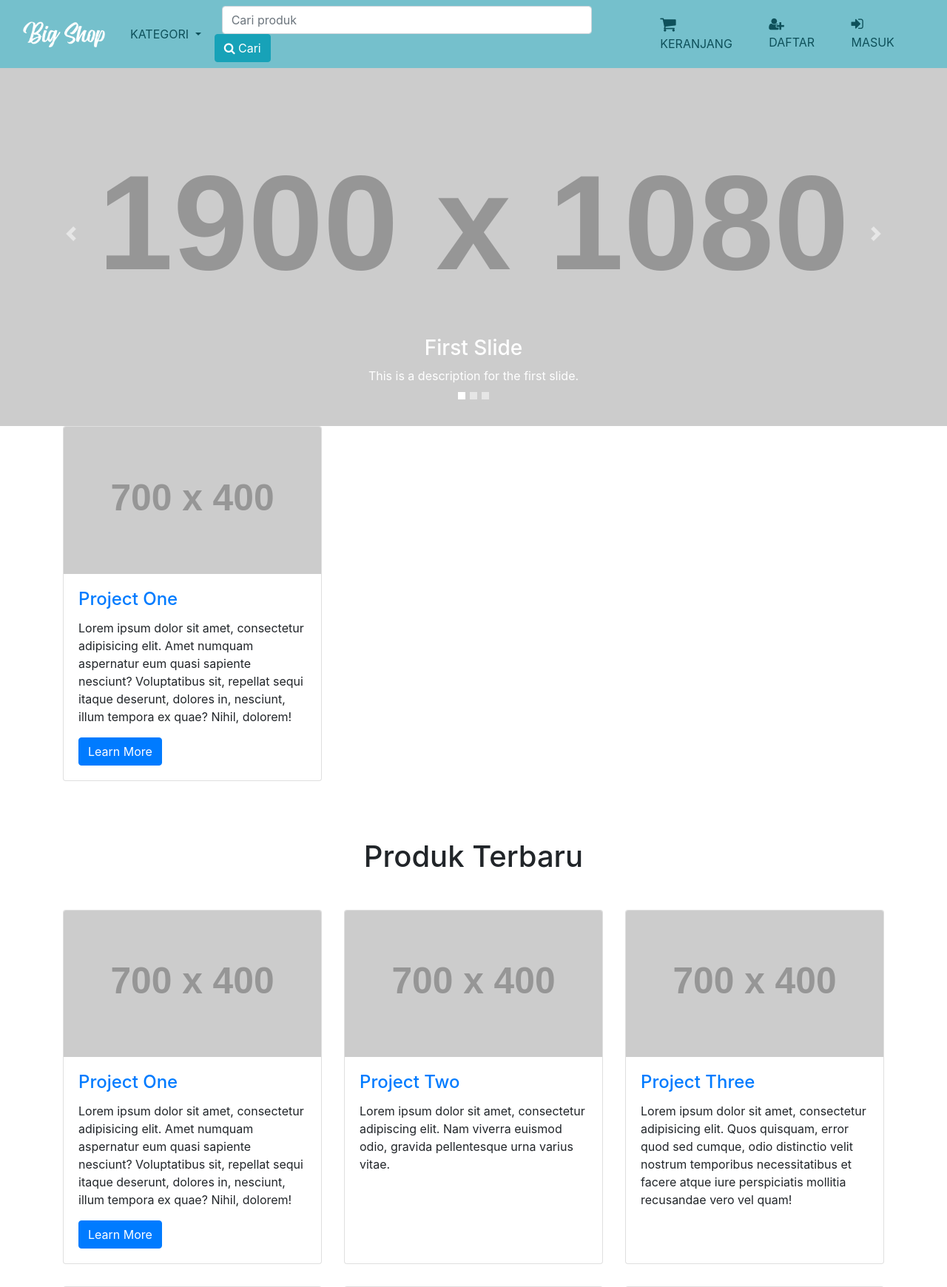
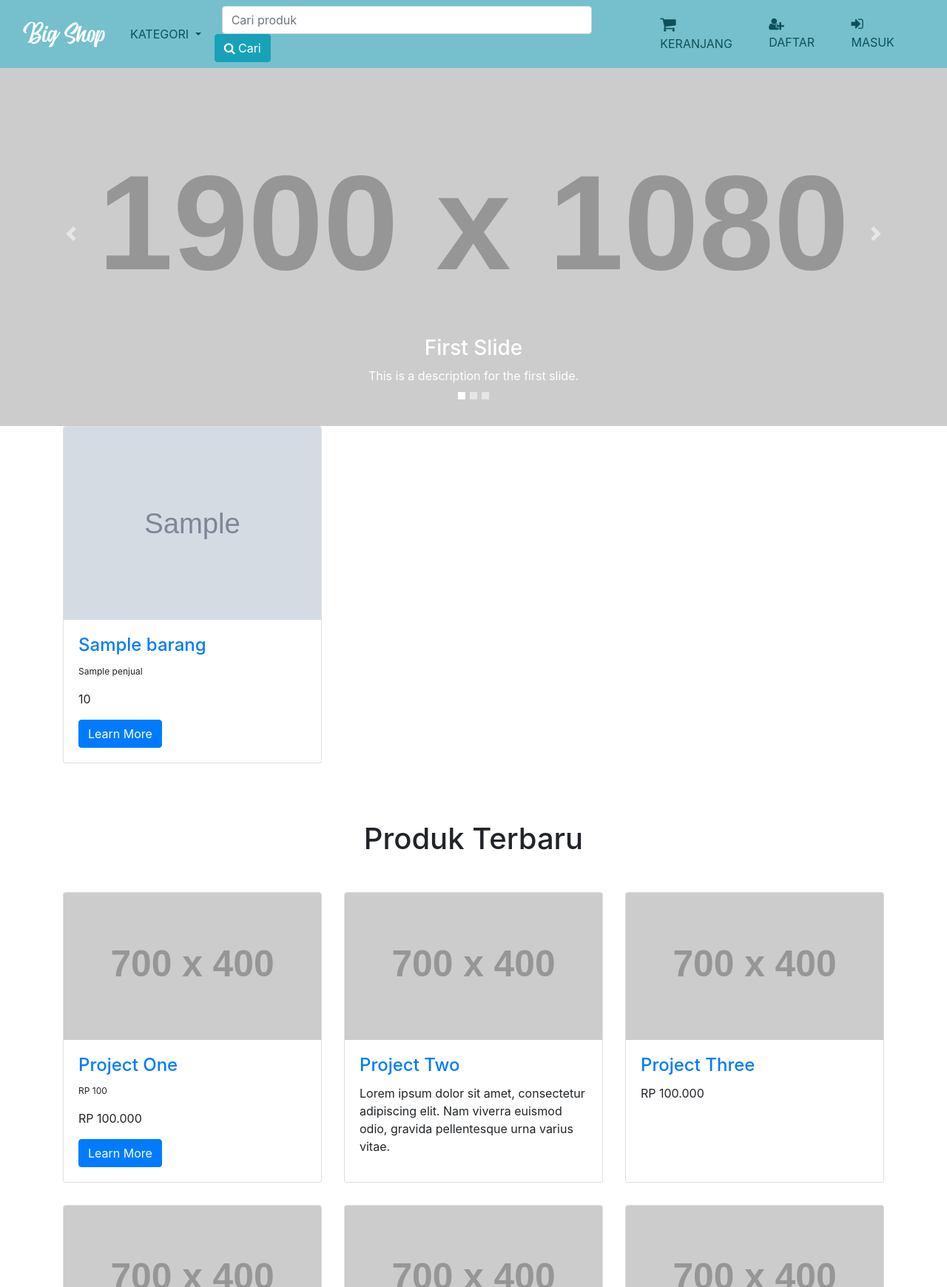
Before and after one commit to rafiffalih13/TubesWebpro2.0, a CodeIgniter app: page /webproci/ in a window 1280 px wide. Shown: the top 1740 px of the page at 74% size. Run offline with CodeIgniter, Linux system fonts and the light colour scheme; tables that the repository leaves empty hold one stand-in row (values such as "Sample post"); grey boxes marked "Sample" are stand-in pictures; grey boxes labelled with a size stand in for pictures from a placeholder-image service; some libraries are stand-ins or nearby versions.

Commit message:
balikin loop

```diff
--- a/application/models/m_home.php
+++ b/application/models/m_home.php
@@ -7,7 +7,13 @@
                 //         parent::__construct();
                 // }
                 public function get_data_barang() {
-                        return $this->db->get('barang')->result();
+               		// return $this->db->get('barang')->result();
+
+               		$this->db->select('*');
+					$this->db->from('barang');
+					$this->db->join('akun_penjual', 'barang.username = akun_penjual.username');
+					return $this->db->get()->result();
                 }
+
         }
 ?>
--- a/application/views/navbar.php
+++ b/application/views/navbar.php
@@ -10,15 +10,15 @@
     <title>Home</title>
 
     <!-- Bootstrap core CSS -->
-    <link href="css/bootstrap.min.css" rel="stylesheet">
+    <link href="<?php echo base_url();?>assets/css/bootstrap.min.css" rel="stylesheet">
 
 
 
     <!-- CSS NAVBAR -->
-    <link rel="stylesheet" type="text/css" href="css/navbar.css" />
+    <link rel="stylesheet" type="text/css" href="<?php echo base_url();?>assets/css/navbar.css" />
 
     <!-- ICON -->
-    <link rel="stylesheet" href="https://cdnjs.cloudflare.com/ajax/libs/font-awesome/4.7.0/css/font-awesome.min.css">
+    <link rel="stylesheet" type="text/css" href="<?php echo base_url();?>assets/fonts/font-awesome-4.7.0/css/font-awesome.min.css">
 
 
   </head>
@@ -29,7 +29,7 @@
 
     <nav class="navbar text-white fixed-top navbar-expand-lg navbar-info bg-info fixed-top">
       <div class="container-fluid">
-        <a class="navbar-brand" href="index.html"><img src="img/logo.png" alt="" width="auto" height="35"></a>
+        <a class="navbar-brand" href="index.html"><img src="<?php echo base_url();?>assets/img/logo.png" alt="" width="auto" height="35"></a>
         <button class="navbar-toggler navbar-toggler-right" type="button" data-toggle="collapse" data-target="#navbarResponsive" aria-controls="navbarResponsive" aria-expanded="false" aria-label="Toggle navigation">
           <span class="coba fa fa-reorder"></span>
         </button>
@@ -59,7 +59,7 @@
           <ul class="navbar-nav ml-auto samping">
             <li class="nav-item" style="padding-right: 7px"><a href="#band" style="word-spacing: 3px" class="nav-link"><i class="fa fa-shopping-cart" style="font-size:23px"></i><span> </span>KERANJANG</a></li>
             <li class="nav-item" style="padding-right: 7px"><a href="<?php echo site_url('c_home/view_daftar') ?>" style="word-spacing: 3px" class="nav-link"><i class="fa fa-user-plus" style="font-size:18px"></i><span> </span>DAFTAR</a></li>
-            <li class="nav-item"><a href="#band" style="word-spacing: 3px" class="nav-link"><i class="fa fa-sign-in" style="font-size:19px"></i><span> </span>MASUK</a></li>
+            <li class="nav-item"><a href="<?php echo site_url('c_home/view_login') ?>" style="word-spacing: 3px" class="nav-link"><i class="fa fa-sign-in" style="font-size:19px"></i><span> </span>MASUK</a></li>
           </ul>
         </div>
       </div>
--- a/application/views/v_home.php
+++ b/application/views/v_home.php
@@ -20,7 +20,7 @@
 
     <!-- ICON -->
     <!-- <link rel="stylesheet" href="https://cdnjs.cloudflare.com/ajax/libs/font-awesome/4.7.0/css/font-awesome.min.css"> -->
-    <link rel="stylesheet" type="text/css" href="<?php echo base_url();?>assets/css/font-awesome.min.css">
+    <link rel="stylesheet" type="text/css" href="<?php echo base_url();?>assets/fonts/font-awesome-4.7.0/css/font-awesome.min.css">
 
   </head>
 
@@ -85,12 +85,13 @@
 
         <div class="col-lg-4 col-sm-6 portfolio-item">
           <div class="card h-100">
-            <a href="#"><img class="card-img-top" src="http://placehold.it/700x400" alt=""></a>
+            <a href="#"><img class="card-img-top" src="<?php echo base_url();?>assets/images/<?php echo $b->images;?>" alt=""></a>
             <div class="card-body">
               <h4 class="card-title">
-                <a href="#">Project One</a>
+                <a href="#"><?php echo $b->nama_barang;?></a>
               </h4>
-              <p class="card-text">Lorem ipsum dolor sit amet, consectetur adipisicing elit. Amet numquam aspernatur eum quasi sapiente nesciunt? Voluptatibus sit, repellat sequi itaque deserunt, dolores in, nesciunt, illum tempora ex quae? Nihil, dolorem!</p>
+              <p style="font-size: 12px"><?php echo $b->nama_toko;?></p>
+              <p class="card-text"><?php echo $b->harga;?></p>
               <a href="#" class="btn btn-primary">Learn More</a>
             </div>
           </div>
@@ -119,7 +120,8 @@
               <h4 class="card-title">
                 <a href="#">Project One</a>
               </h4>
-              <p class="card-text">Lorem ipsum dolor sit amet, consectetur adipisicing elit. Amet numquam aspernatur eum quasi sapiente nesciunt? Voluptatibus sit, repellat sequi itaque deserunt, dolores in, nesciunt, illum tempora ex quae? Nihil, dolorem!</p>
+              <p style="font-size: 12px">RP 100</p>
+              <p class="card-text">RP 100.000</p>
               <a href="#" class="btn btn-primary">Learn More</a>
             </div>
           </div>
@@ -142,7 +144,7 @@
               <h4 class="card-title">
                 <a href="#">Project Three</a>
               </h4>
-              <p class="card-text">Lorem ipsum dolor sit amet, consectetur adipisicing elit. Quos quisquam, error quod sed cumque, odio distinctio velit nostrum temporibus necessitatibus et facere atque iure perspiciatis mollitia recusandae vero vel quam!</p>
+              <p class="card-text">RP 100.000</p>
             </div>
           </div>
         </div>
```
